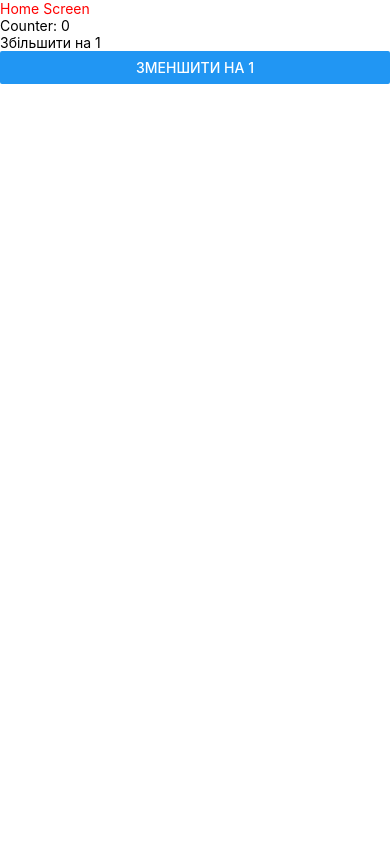
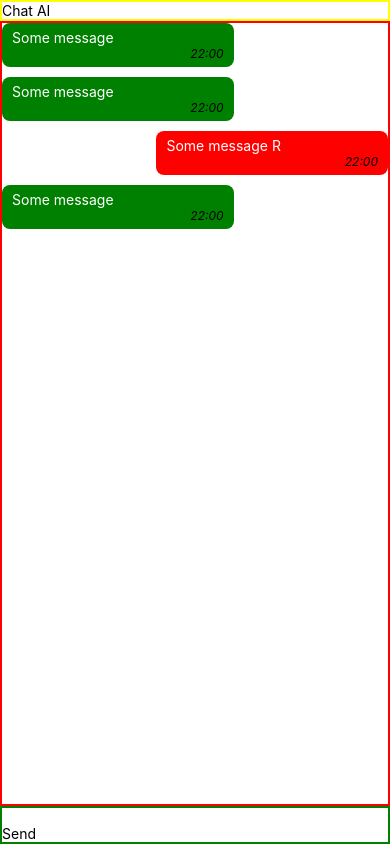
Before and after one commit to casperDev3/mobile_pv321, a React Native app: screen / in a window 390 px wide. Built offline with nearby package versions, Linux system fonts and the light colour scheme; no server answers.

Commit message:
add chat

```diff
--- a/App.tsx
+++ b/App.tsx
@@ -1,18 +1,22 @@
 import React from 'react';
-import HomeScreen from './src/screens/HomeScreen.tsx';
-import AppNavigation from './src/navigation/AppNavigation.tsx';
-import {NavigationContainer} from '@react-navigation/native';
-import {SafeAreaView} from 'react-native';
+// import HomeScreen from './src/screens/HomeScreen.tsx';
+// import AppNavigation from './src/navigation/AppNavigation.tsx';
+// import {NavigationContainer} from '@react-navigation/native';
+import ChatScreen from './src/screens/ChatScreen.tsx';
+import {SafeAreaView, StatusBar} from 'react-native';
 
 function App(): React.JSX.Element {
   return (
     <>
-      {/*<NavigationContainer>*/}
-        <HomeScreen />
-        {/*<SafeAreaView style={{flex: 1, backgroundColor: '#fff'}}>*/}
-        {/*  <AppNavigation />*/}
-        {/*</SafeAreaView>*/}
-      {/*</NavigationContainer>*/}
+        <StatusBar
+          barStyle="dark-content"
+          hidden={false}
+          backgroundColor={'#fff'}
+        />
+        <SafeAreaView style={{flex: 1, backgroundColor: '#fff'}}>
+          {/*  <AppNavigation />*/}
+          <ChatScreen />
+        </SafeAreaView>
     </>
   );
 }
--- /dev/null
+++ b/src/components/ReceivedMessage.tsx
@@ -0,0 +1,58 @@
+import {StyleSheet, Text, View} from 'react-native';
+
+interface IProps {
+  msg: {
+    txt: string;
+    type: string;
+    time: string;
+  }
+}
+
+const ReceivedMessage = ({msg}: IProps) => {
+  return (
+    <>
+      <View style={styles.container}>
+        <View style={styles.messageItem}>
+          <Text style={styles.textContent}>{msg.txt}</Text>
+          <View style={styles.timeContainer}>
+            <Text style={styles.timeText}>{msg.time}</Text>
+          </View>
+        </View>
+      </View>
+    </>
+  );
+};
+
+const styles = StyleSheet.create({
+  container:{
+    flex: 1,
+    flexDirection: 'row',
+    justifyContent: 'flex-end',
+    alignItems: 'flex-end',
+    width: '100%',
+  },
+  messageItem: {
+    maxWidth: '60%',
+    minWidth: '40%',
+    flex: 1,
+    backgroundColor: 'red',
+    paddingHorizontal: 10,
+    paddingVertical: 6,
+    borderRadius: 8,
+    marginBottom: 10,
+  },
+  textContent: {
+    fontSize: 14,
+    color: 'white',
+  },
+  timeContainer: {
+    flexDirection: 'row',
+    justifyContent: 'flex-end',
+  },
+  timeText: {
+    fontStyle: 'italic',
+    fontSize: 12,
+  },
+});
+
+export default ReceivedMessage;
--- /dev/null
+++ b/src/components/SentMessage.tsx
@@ -0,0 +1,48 @@
+import {Text, View, StyleSheet} from 'react-native';
+
+interface IProps {
+  msg: {
+    txt: string;
+    type: string;
+    time: string;
+  }
+}
+
+const SentMessage = ({msg}: IProps) => {
+  return (
+    <>
+      <View style={styles.messageItem}>
+        <Text style={styles.textContent}>{msg.txt}</Text>
+        <View style={styles.timeContainer}>
+          <Text style={styles.timeText}>{msg.time}</Text>
+        </View>
+      </View>
+    </>
+  );
+};
+
+const styles = StyleSheet.create({
+  messageItem: {
+    width: '60%',
+    flex: 1,
+    backgroundColor: 'green',
+    paddingHorizontal: 10,
+    paddingVertical: 6,
+    borderRadius: 8,
+    marginBottom: 10,
+  },
+  textContent: {
+    fontSize: 14,
+    color: 'white',
+  },
+  timeContainer: {
+    flexDirection: 'row',
+    justifyContent: 'flex-end',
+  },
+  timeText: {
+    fontStyle: 'italic',
+    fontSize: 12,
+  },
+});
+
+export default SentMessage;
--- /dev/null
+++ b/src/screens/ChatScreen.tsx
@@ -0,0 +1,103 @@
+import {
+  Text,
+  View,
+  ScrollView,
+  TextInput,
+  TouchableOpacity,
+  StyleSheet,
+  Alert,
+} from 'react-native';
+import {useState, useEffect} from 'react';
+// components
+import SentMessage from '../components/SentMessage.tsx';
+import ReceivedMessage from '../components/ReceivedMessage.tsx';
+
+const ChatScreen = () => {
+  const [messages, setMessages] = useState<any[]>([]);
+  const [enteredText, setEnteredText] = useState<string>('');
+  useEffect(() => {
+    setMessages([
+      {
+        txt: 'Some message',
+        type: 'sent',
+        time: '22:00',
+      },
+      {
+        txt: 'Some message',
+        type: 'sent',
+        time: '22:00',
+      },
+      {
+        txt: 'Some message R',
+        type: 'received',
+        time: '22:00',
+      },
+      {
+        txt: 'Some message',
+        type: 'sent',
+        time: '22:00',
+      },
+    ]);
+  }, []);
+  useEffect(() => {
+    console.log(enteredText);
+  }, [enteredText]);
+
+  function handleSendMessage() {
+    if (enteredText.length > 0) {
+      const msg_obj = {
+        txt: enteredText,
+        type: 'sent',
+        time: '21:00',
+      };
+      setMessages([...messages, msg_obj]);
+      setEnteredText('');
+    } else {
+      Alert.alert('Попередження!', 'Введіть текст!');
+    }
+  }
+
+  return (
+    <>
+      <View style={styles.headerArea}>
+        <Text>Chat AI</Text>
+      </View>
+      <ScrollView style={styles.messageArea}>
+        {messages?.map((item, index) => {
+          return (
+            <View key={index}>
+              {item.type === 'sent' ? (
+                <SentMessage msg={item} />
+              ) : (
+                <ReceivedMessage msg={item} />
+              )}
+            </View>
+          );
+        })}
+      </ScrollView>
+      <View style={styles.inputArea}>
+        <TextInput value={enteredText} onChangeText={setEnteredText} />
+        <TouchableOpacity onPress={handleSendMessage}>
+          <Text>Send</Text>
+        </TouchableOpacity>
+      </View>
+    </>
+  );
+};
+
+const styles = StyleSheet.create({
+  inputArea: {
+    borderWidth: 2,
+    borderColor: 'green',
+  },
+  messageArea: {
+    borderWidth: 2,
+    borderColor: 'red',
+  },
+  headerArea: {
+    borderWidth: 2,
+    borderColor: 'yellow',
+  },
+});
+
+export default ChatScreen;
```
